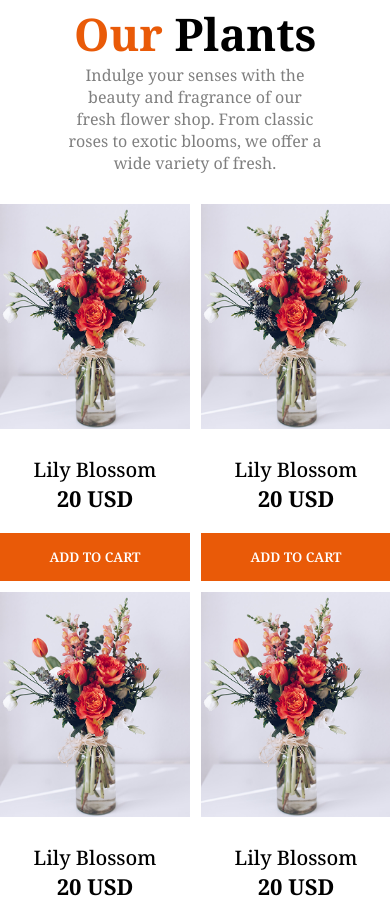
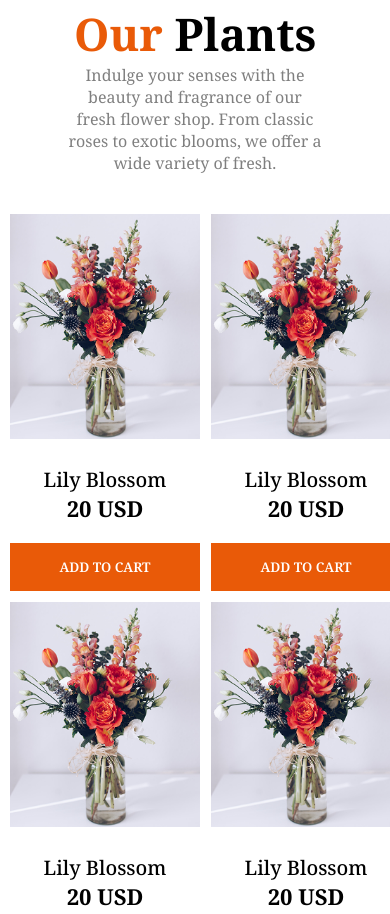
Before and after one commit to rakibman/second-assignment, a plain HTML site: page index.html in a window 390 px wide. Shown: the part 751-1665 px from the top of the page. Drawn offline with Linux system fonts and the light colour scheme.

Commit message:
card section responsive margin added

```diff
--- a/style.css
+++ b/style.css
@@ -277,8 +277,8 @@
   .card-container {
     gap: 11px;
     grid-template-columns: repeat(2, 1fr);
-    /* margin: 40px 5px; */
-    align-items: center;
+    margin: 40px 10px;
+    /* align-items: center; */
   }
   .card {
     max-width: 190px;
```
